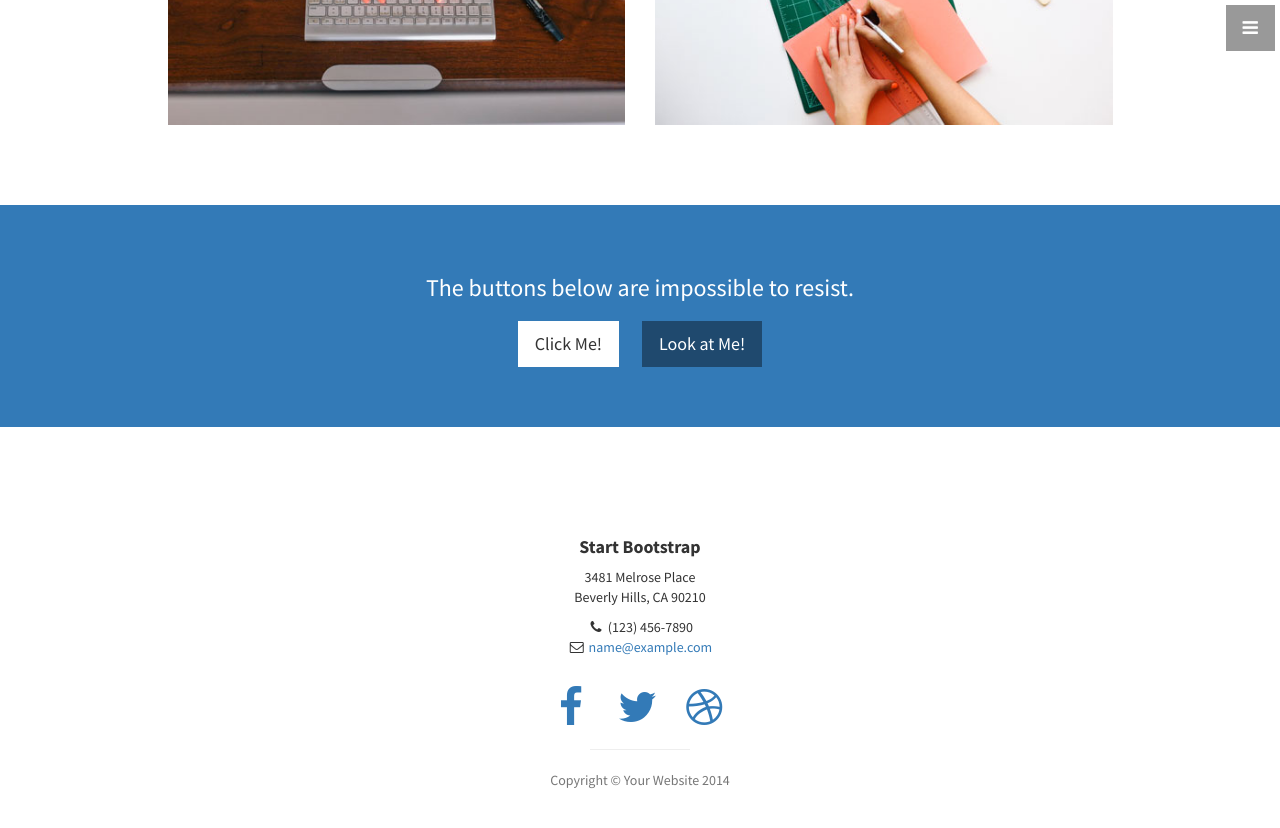
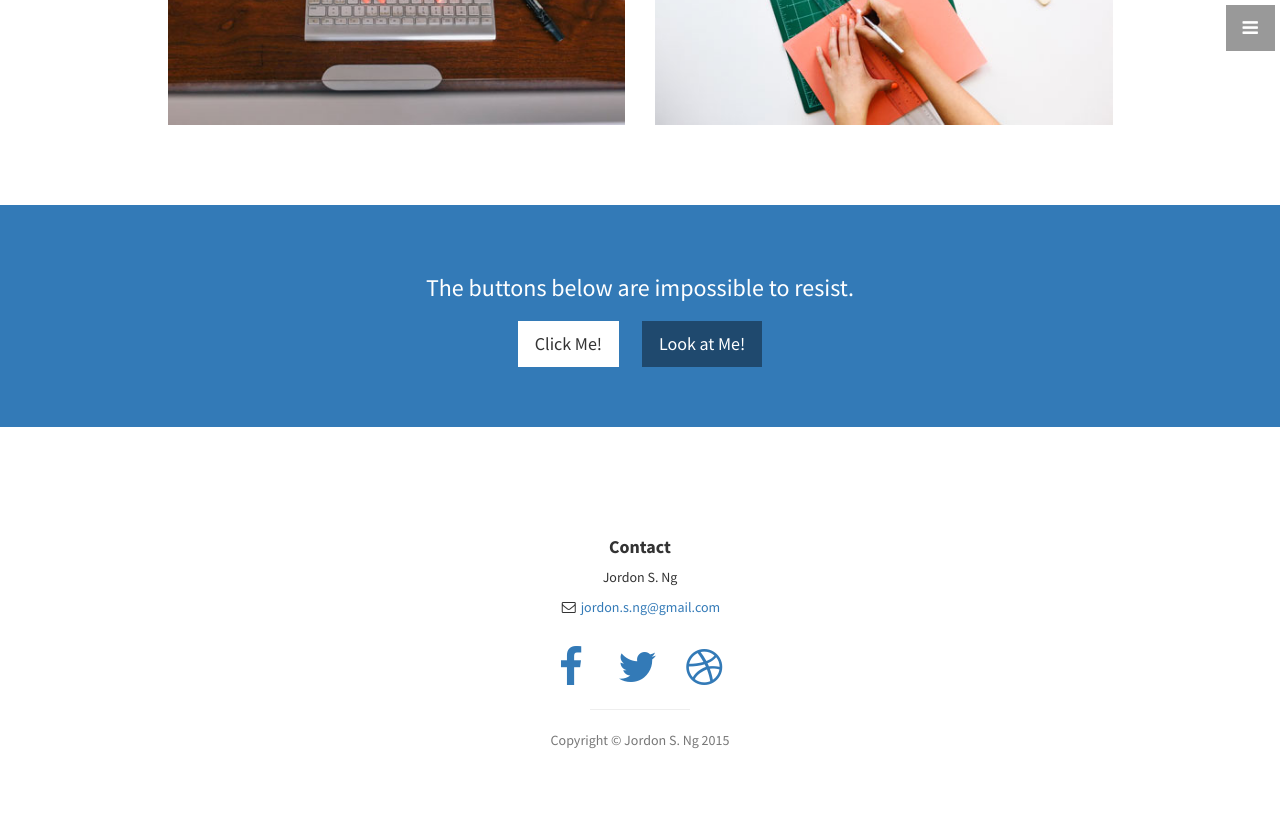
Before and after one commit to jsng0/jsng0.github.io, a Jekyll site: the page index.html, which Jekyll copies as it is, in a window 1280 px wide and 900 px high, scrolled down 2230 px. Shown: the top 828 px of the window. Built offline with Jekyll 4.4.1, drawn with Linux system fonts in a browser that asks for light colours.

Commit message:
Updated contact section

```diff
--- a/index.html
+++ b/index.html
@@ -143,17 +143,18 @@
         </div>
     </aside>
 
+    <!-- Contact -->
+    <section id="contact" class="contact">
         <!-- Footer -->
         <footer>
             <div class="container">
                 <div class="row">
                     <div class="col-lg-10 col-lg-offset-1 text-center">
-                    <h4><strong>Start Bootstrap</strong>
+                        <h4><strong>Contact</strong>
                         </h4>
-                    <p>3481 Melrose Place<br>Beverly Hills, CA 90210</p>
+                        <p>Jordon S. Ng</p>
                         <ul class="list-unstyled">
-                        <li><i class="fa fa-phone fa-fw"></i> (123) 456-7890</li>
-                        <li><i class="fa fa-envelope-o fa-fw"></i>  <a href="mailto:name@example.com">name@example.com</a>
+                            <li><i class="fa fa-envelope-o fa-fw"></i>  <a href="mailto:jordon.s.ng@gmail.com">jordon.s.ng@gmail.com</a>
                             </li>
                         </ul>
                         <br>
@@ -169,11 +170,12 @@
                             </li>
                         </ul>
                         <hr class="small">
-                    <p class="text-muted">Copyright &copy; Your Website 2014</p>
+                        <p class="text-muted">Copyright &copy; Jordon S. Ng 2015</p>
                     </div>
                 </div>
             </div>
         </footer>
+    </section>
 
     <!-- jQuery -->
     <script src="js/jquery.js"></script>
```
Lines whose indentation alone changed are shown as unchanged.
